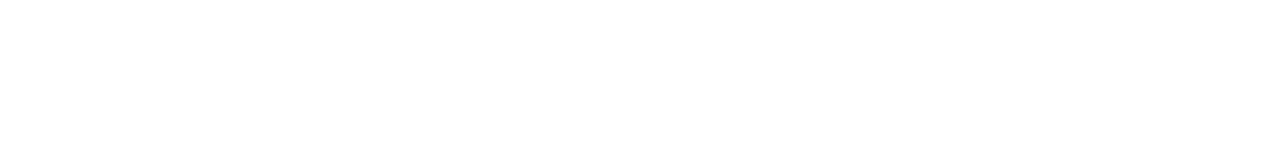
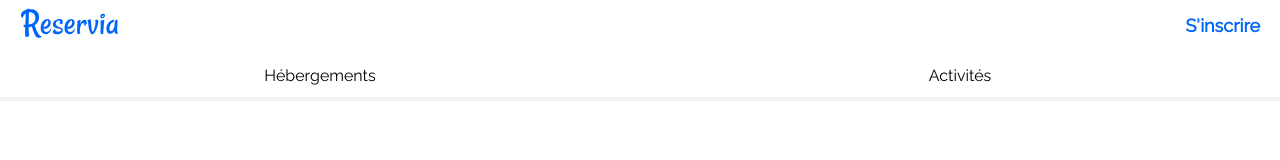
Before and after one commit to DylanWebCoder/DylanTrouve_2_24122020, a plain HTML site: page index.html in a window 1280 px wide. Drawn offline with Linux system fonts and the light colour scheme.

Commit message:
Header and Nav HTML CSS

```diff
--- a/index.html
+++ b/index.html
@@ -3,9 +3,21 @@
     <head>
         <meta charset="UTF-8">
         <link rel="stylesheet" type="text/css" href="styles.css">
+        <link rel="preconnect" href="https://fonts.gstatic.com">
+        <link href="https://fonts.googleapis.com/css2?family=Raleway&display=swap" rel="stylesheet">
+        <script src="https://kit.fontawesome.com/2684e8fc36.js" crossorigin="anonymous"></script>
         <title>Reservia</title>
     </head>
     <body>
-
+        <header>
+            <img src="images/logo/Reservia.svg" alt="Logo Reservia">
+            <a href="#">S'inscrire</a>
+        </header>
+        <nav>
+            <ol>
+                <li><a href="#container_all_hebergement">Hébergements</a></li>
+                <li><a href="#activities_city">Activités</a></li>
+            </ol>
+        </nav>
     </body>
 </html>
--- a/styles.css
+++ b/styles.css
@@ -0,0 +1,76 @@
+/* ---------- RESET BROWSER -------- */
+
+*{
+    margin: 0;
+    padding: 0;
+    box-sizing: border-box;
+    font-family: 'Raleway';
+}
+
+/* -------- COLOR STARS -------- */
+
+.blue{
+    color :#0065FC;
+}
+
+.grey{
+    color: #F2F2F2;
+}
+
+/* -------- HEADER AND NAV -------- */
+
+header{
+    padding: 0 20px 0 20px;
+    display: flex;
+    justify-content: space-between;
+    align-items: center;
+    margin-bottom: 20px;
+}
+
+header img {
+    width: 100px;
+    height: auto;
+}
+
+a{
+    text-decoration: none;
+}
+
+header a{
+    padding-top: 5px;
+    color: #0065FC;
+    font-weight: 900;
+    font-size: 18px;
+}
+
+nav{
+    height: 80px;
+}
+
+nav ol{
+    display: flex;
+    justify-content: space-around;
+    width: 100%;
+}
+
+nav ol li{
+    width: 100%;
+    list-style: none;
+    display: inline-block;
+}
+
+nav ol li a{
+    text-align: center;
+    width: 100%;
+    display: inline-block;
+    padding-bottom: 12px;
+    font-size: 16px;
+    color: black;
+    border-bottom: solid 4px #F2F2F2;
+}
+
+nav ol li a:hover{
+    font-weight: 900;
+    color: #0065FC;
+    border-bottom: solid 4px #0065FC;
+}
```
